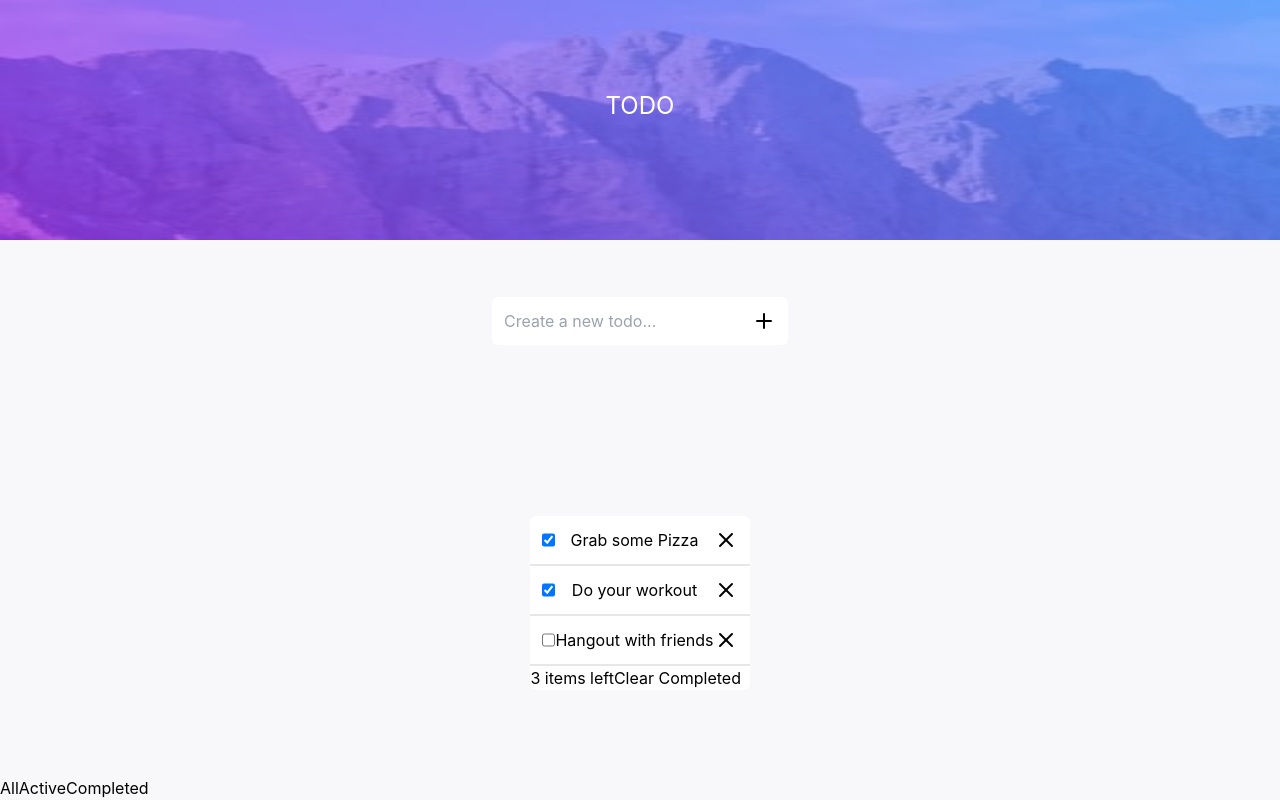
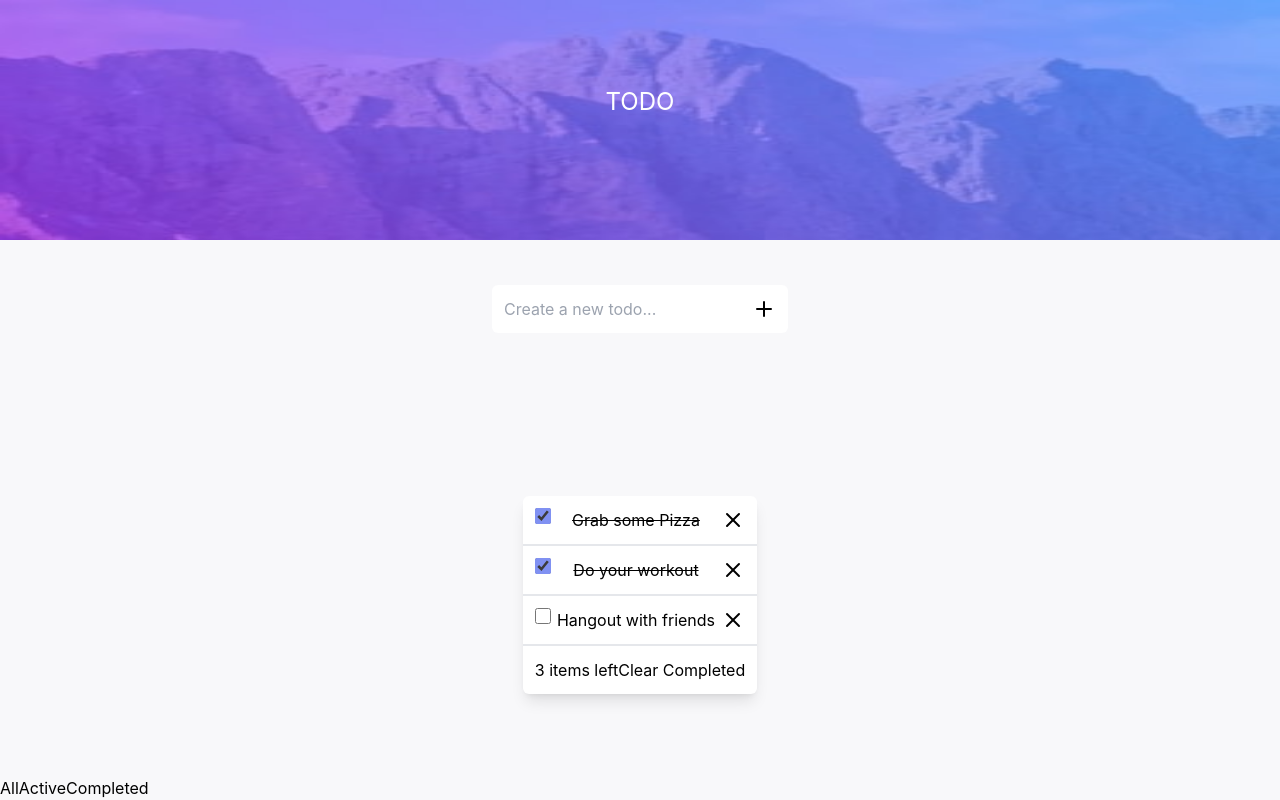
Before and after one commit to thiagoRibasMiranda/todo-app, a React (Create React App) app: page / in a window 1280 px wide. Built offline with nearby package versions, Linux system fonts and the light colour scheme.

Commit message:
style: add  more styling to the component TodoList

```diff
--- a/src/components/TodoList/TodoList.jsx
+++ b/src/components/TodoList/TodoList.jsx
@@ -8,7 +8,7 @@ function TodoList({
   clearCompleted,
 }) {
   return (
-    <div className="m-0 m-auto p-0 m-4 m-auto bg-white rounded-md">
+    <div className="m-0 m-auto p-0 m-4 m-auto bg-white rounded-md shadow-lg">
       <ul>
         {displayTasks.map((element) => (
           <div
@@ -17,17 +17,20 @@ function TodoList({
           >
             <input
               type="checkbox"
+              className="w-4 h-4 accent-[#8091F2]"
               checked={element.completed}
               onChange={() => changeStatusTask(element.title)}
             />
-            <li>{element.title}</li>
+            <p className={element.completed ? "line-through" : ""}>
+              {element.title}
+            </p>
             <button type="button" onClick={() => deleteTask(element.title)}>
               <XmarkLogo />
             </button>
           </div>
         ))}
       </ul>
-      <section>
+      <section className="flex flex-row justify-between p-3">
         <span>{displayTasks.length} items left</span>
         <button type="button" onClick={clearCompleted}>
           Clear Completed
```
